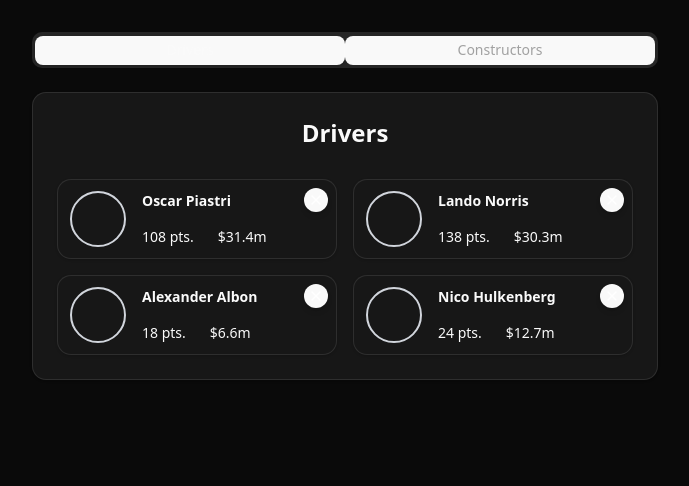
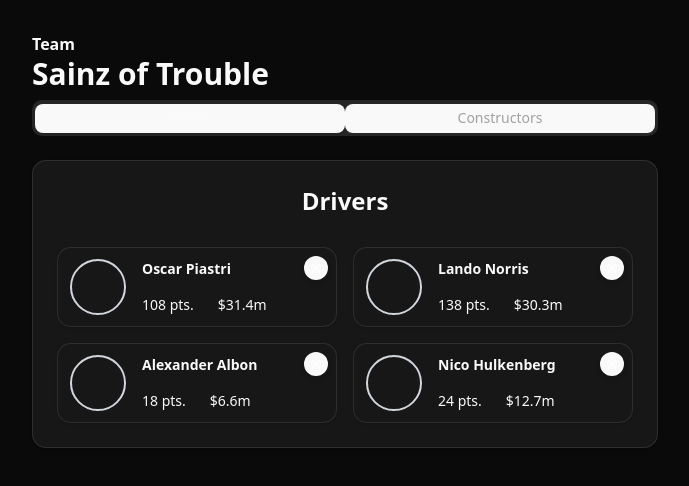
Before and after one commit to emsqrd/f1-companion, a React (Vite) app: page / in a window 1280 px wide. Shown: the top 486 px of the page, without its empty margins (295-984 px from the left). Built offline with nearby package versions, Linux system fonts and the light colour scheme.

Commit message:
feat: adding new league component and moving team from app to league.

```diff
--- a/src/App.tsx
+++ b/src/App.tsx
@@ -1,8 +1,8 @@
 import './App.css';
-import { Team } from './components/Team/Team';
+import { League } from './components/League/League';
 
 function App() {
-  return <Team />;
+  return <League />;
 }
 
 export default App;
--- /dev/null
+++ b/src/components/League/League.tsx
@@ -0,0 +1,5 @@
+import { Team } from '../Team/Team';
+
+export function League() {
+  return <Team />;
+}
--- a/src/components/Team/Team.tsx
+++ b/src/components/Team/Team.tsx
@@ -5,6 +5,11 @@ import { Tabs, TabsContent, TabsList, TabsTrigger } from '../ui/tabs';
 
 export function Team() {
   return (
+    <>
+      <span className="flex flex-col items-start pb-2">
+        <p className="font-semibold">Team</p>
+        <h2 className="text-3xl font-semibold">Sainz of Trouble</h2>
+      </span>
       <Tabs defaultValue="drivers">
         <TabsList className="w-full">
           <TabsTrigger value="drivers">Drivers</TabsTrigger>
@@ -31,5 +36,6 @@ export function Team() {
           </Card>
         </TabsContent>
       </Tabs>
+    </>
   );
 }
```
Also changed, not shown: 1 other file (tests, documents, lock files or other folders). Lines whose indentation alone changed are shown as unchanged.
